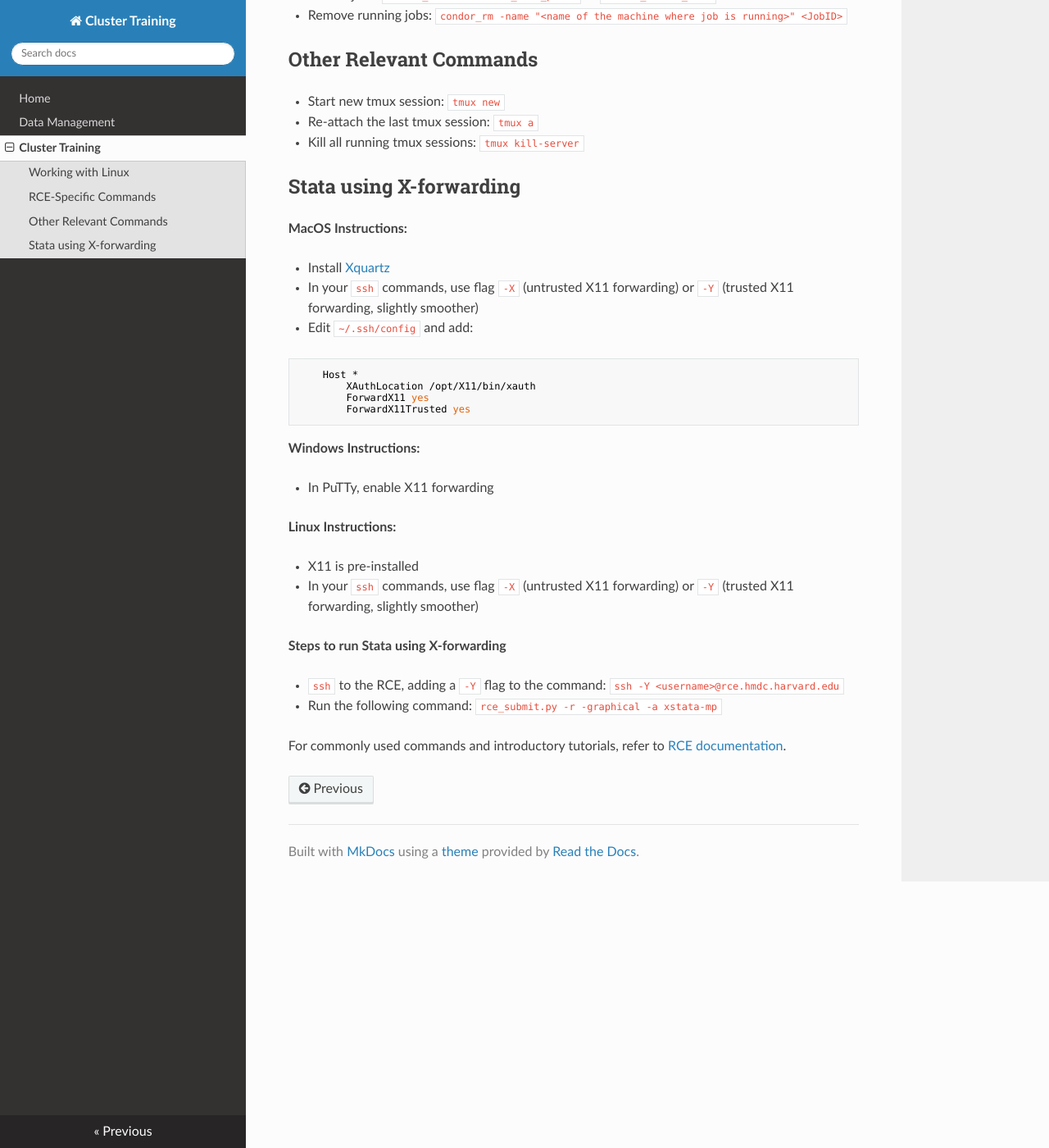
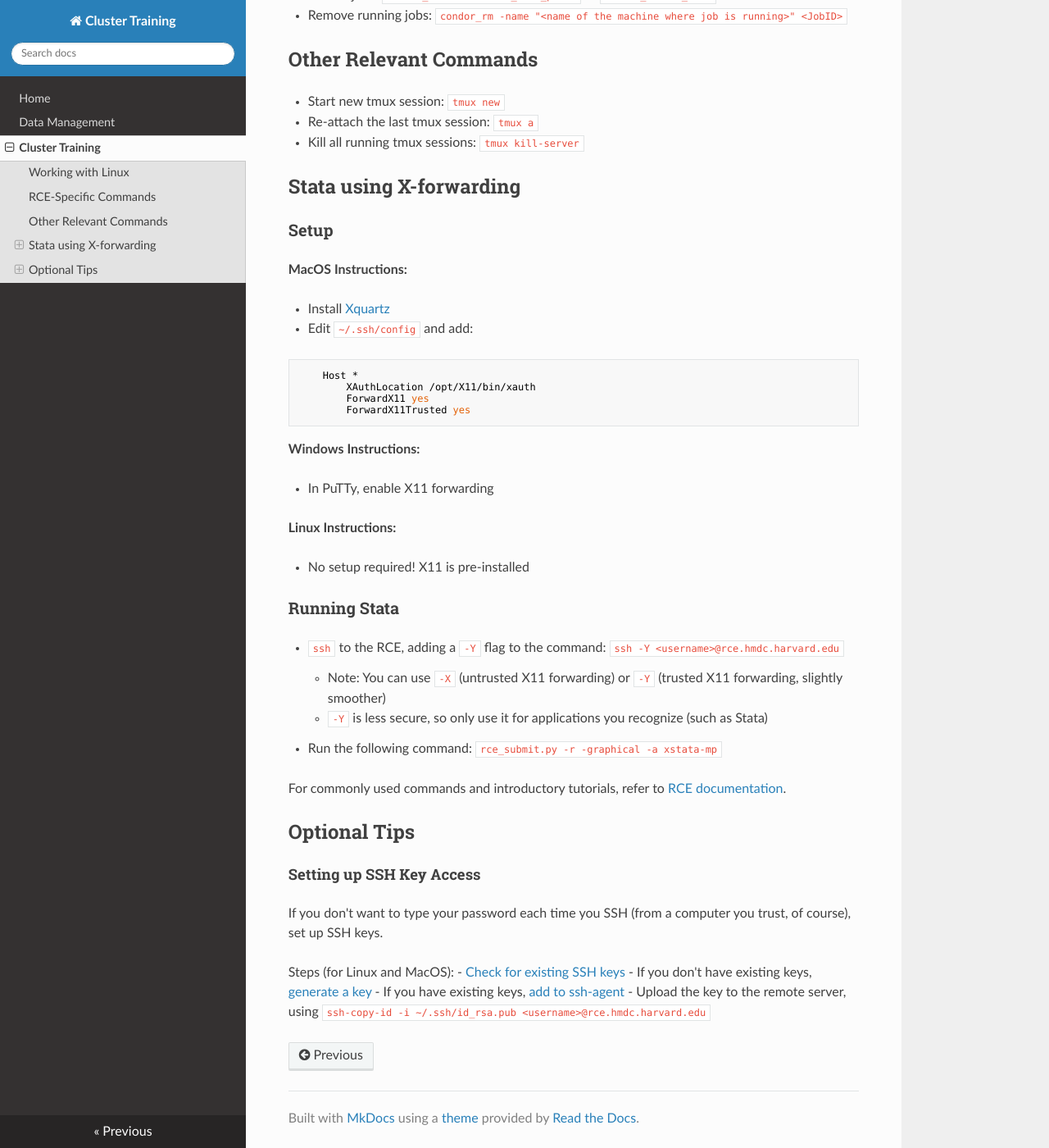
Before and after one commit to fagan2888/workshop-cluster-training, an MkDocs documentation site: the page built from docs/basic_cluster_usage.md, in a window 1280 px wide and 1400 px high, scrolled down 1054 px. Shown: the whole window at 82% size. Built offline with MkDocs 1.6.1, drawn with Linux system fonts in a browser that asks for light colours; nearby versions of some CDN libraries.

Commit message:
Set up cluster SSH key access

````diff
--- a/docs/basic_cluster_usage.md
+++ b/docs/basic_cluster_usage.md
@@ -38,10 +38,11 @@ The RCE cluster uses a framework called HTCondor. The following commands can be
 
 ## Stata using X-forwarding
 
+### Setup
+
 **MacOS Instructions:**
 
 - Install [Xquartz](https://www.xquartz.org/)
-- In your `ssh` commands, use flag `-X` (untrusted X11 forwarding) or `-Y` (trusted X11 forwarding, slightly smoother)
 - Edit `~/.ssh/config` and add:
 ```
     Host *
@@ -58,12 +59,25 @@ The RCE cluster uses a framework called HTCondor. The following commands can be
 
 **Linux Instructions:**
 
-- X11 is pre-installed
-- In your `ssh` commands, use flag `-X` (untrusted X11 forwarding) or `-Y` (trusted X11 forwarding, slightly smoother)
+- No setup required! X11 is pre-installed
 
-**Steps to run Stata using X-forwarding**
+### Running Stata
 
 - `ssh` to the RCE, adding a `-Y` flag to the command: `ssh -Y <username>@rce.hmdc.harvard.edu`
+    + Note: You can use `-X` (untrusted X11 forwarding) or `-Y` (trusted X11 forwarding, slightly smoother)
+    + `-Y` is less secure, so only use it for applications you recognize (such as Stata)
 - Run the following command: `rce_submit.py -r -graphical -a xstata-mp`
 
 For commonly used commands and introductory tutorials, refer to [RCE documentation](https://rce-docs.hmdc.harvard.edu/book/rce-docs).
+
+## Optional Tips
+
+#### Setting up SSH Key Access
+
+If you don't want to type your password each time you SSH (from a computer you trust, of course), set up SSH keys.
+
+Steps (for Linux and MacOS):
+- [Check for existing SSH keys](https://help.github.com/articles/checking-for-existing-ssh-keys/)
+- If you don't have existing keys, [generate a key](https://help.github.com/articles/generating-a-new-ssh-key-and-adding-it-to-the-ssh-agent/)
+- If you have existing keys, [add to ssh-agent](https://help.github.com/articles/generating-a-new-ssh-key-and-adding-it-to-the-ssh-agent/#adding-your-ssh-key-to-the-ssh-agent)
+- Upload the key to the remote server, using `ssh-copy-id -i ~/.ssh/id_rsa.pub <username>@rce.hmdc.harvard.edu`
````
